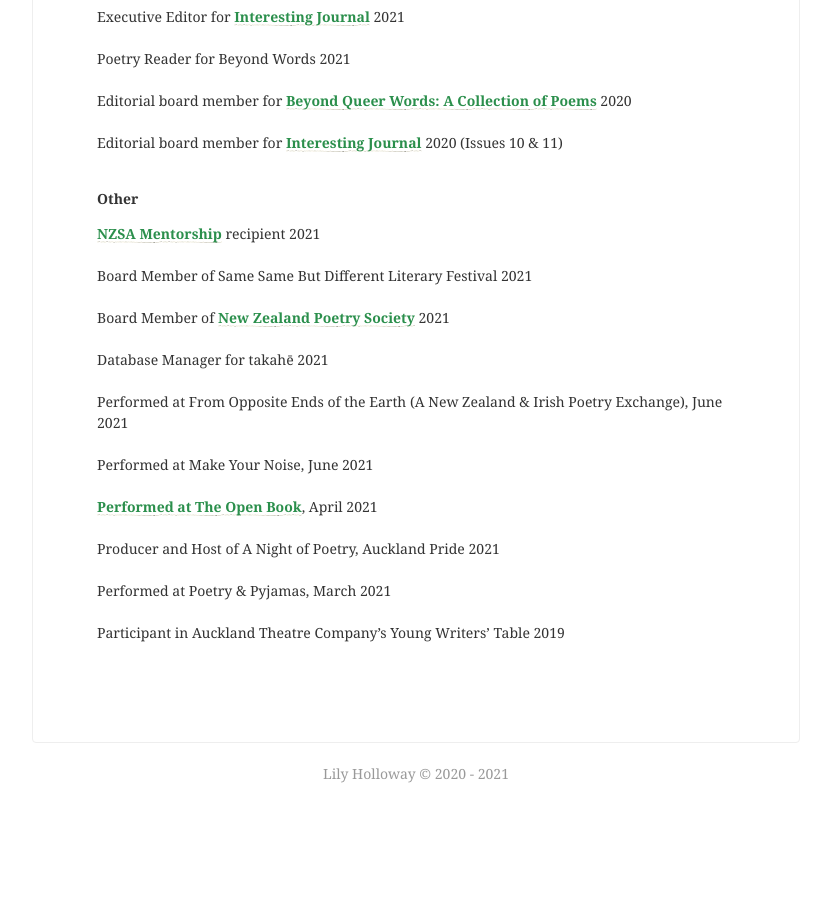
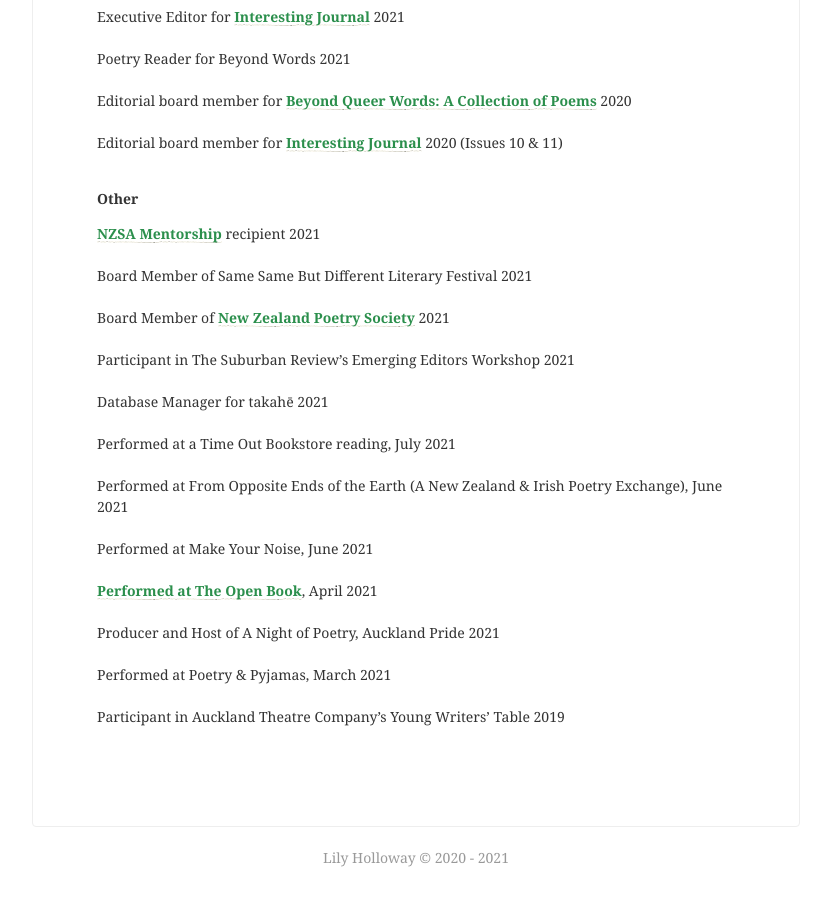
Before and after one commit to lilyholloway/lilyholloway.github.io, a Jekyll site: the page built from cv.md, in a window 1280 px wide and 900 px high, scrolled down 2759 px. Shown: the whole window, without its empty margins (224-1055 px from the left). Built offline with Jekyll 4.4.1, drawn with Linux system fonts in a browser that asks for light colours; nearby versions of some CDN libraries; before the commit the page ends 3575 px from its top, so only the background shows below that.

Commit message:
Update cv.md

```diff
--- a/cv.md
+++ b/cv.md
@@ -133,7 +133,11 @@
 <br>
 Board Member of <b><a href="https://poetrysociety.org.nz/about-us/our-people/">New Zealand Poetry Society</a></b> 2021<br>
 <br>
+Participant in The Suburban Review's Emerging Editors Workshop 2021<br>
+<br>
 Database Manager for takahē 2021<br>
+<br>
+Performed at a Time Out Bookstore reading, July 2021<br>
 <br>
 Performed at From Opposite Ends of the Earth (A New Zealand & Irish Poetry Exchange), June 2021<br>
 <br>
```
